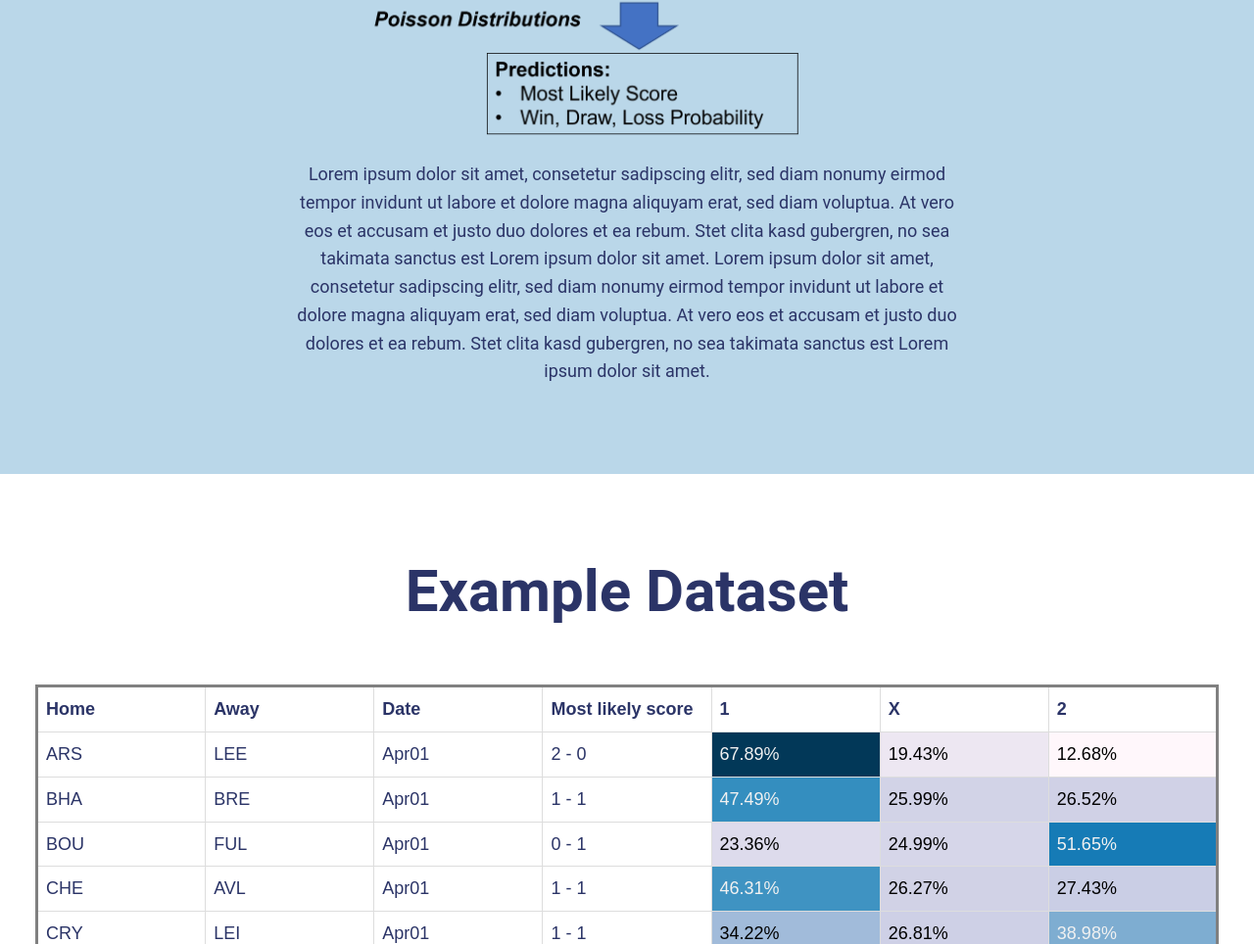
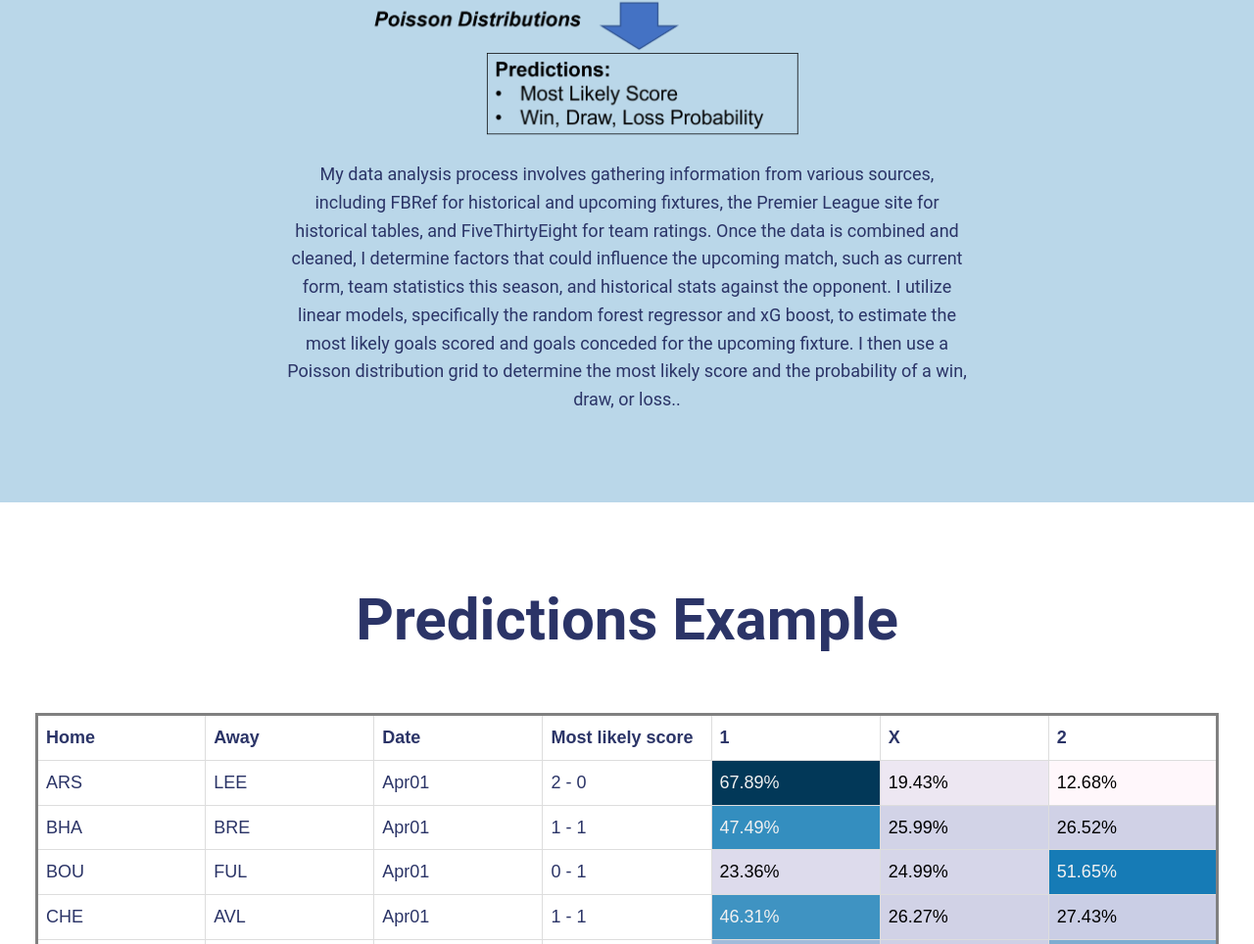
Before and after one commit to reggie301/reggie301.github.io, a plain HTML site: page football_forecasting.html in a window 1280 px wide. Shown: the part 1505-2469 px from the top of the page at 98% size. Drawn offline with Linux system fonts and the light colour scheme.

Commit message:
trying_to_make_more_friendly

```diff
--- a/css/football_forecasting_style.css
+++ b/css/football_forecasting_style.css
@@ -423,7 +423,7 @@ header{
     display: block;
     left: 0;
     top: 0;
-    width: 100%;
+    width: 100vw;
     min-height: 100vh;
     background-image: url("/images/PL30-board-ball-and-Trophy-at-PL-launch.jpg");
     background-position: center;
--- a/css/home_style.css
+++ b/css/home_style.css
@@ -579,13 +579,14 @@ header{
     background-color: var(--clr-dark);
     color: var(--clr-light);
     text-align: center;
+    margin: auto auto;
 
 }
 
 
 .portfolio{
     display: grid;
-    grid-template-columns: repeat(auto-fit,minmax(40vw, 1fr));
+    grid-template-columns: repeat(auto-fit,minmax(400px, 1fr));
     padding: 10px;
 }
 
@@ -604,7 +605,8 @@ header{
         opacity 250ms linear;
     position: relative;
     object-fit: cover;
-    height: 100%;
+    width: 100%;
+    max-height: 100%;
 }
 
 .img_description{
--- a/football_forecasting.html
+++ b/football_forecasting.html
@@ -72,20 +72,20 @@
             <h2 class='about-heading section__title'>About the Project</h2>
             <div class="about-content">
                 <img src='/images/football_forecasting_model.png' alt="Model Description" class='about-img'>
-                <p class="about-paragraph"> Lorem ipsum dolor sit amet, consetetur sadipscing elitr, sed diam nonumy
-                    eirmod tempor invidunt ut labore et dolore magna aliquyam erat, sed diam voluptua. At vero eos
-                    et accusam et justo duo dolores et ea rebum. Stet clita kasd gubergren, no sea takimata sanctus
-                    est Lorem ipsum dolor sit amet. Lorem ipsum dolor sit amet, consetetur sadipscing elitr, sed
-                    diam nonumy eirmod tempor invidunt ut labore et dolore magna aliquyam erat, sed diam voluptua.
-                    At vero eos et accusam et justo duo dolores et ea rebum. Stet clita kasd gubergren, no sea
-                    takimata sanctus est Lorem ipsum dolor sit amet.</p>
+                <p class="about-paragraph"> My data analysis process involves gathering information from various
+                    sources, including FBRef for historical and upcoming fixtures, the Premier League site for
+                    historical tables, and FiveThirtyEight for team ratings. Once the data is combined and cleaned, I
+                    determine factors that could influence the upcoming match, such as current form, team statistics
+                    this season, and historical stats against the opponent. I utilize linear models, specifically the
+                    random forest regressor and xG boost, to estimate the most likely goals scored and goals conceded
+                    for the upcoming fixture. I then use a Poisson distribution grid to determine the most likely score
+                    and the probability of a win, draw, or loss..</p>
             </div>
         </section>
 
         <!-- table -->
         <section class="dataset hidden">
-            <h2 class='about-heading section__title'>Example Dataset</h2>
-
+            <h2 class='about-heading section__title'>Predictions Example</h2>
             <style type="text/css">
                 table {
                     font-family: arial, sans-serif;
@@ -361,7 +361,7 @@
                     </a>
                 </li>
             </ul>
-            <ul class = "contact_list">
+            <ul class="contact_list">
                 <li class="contact_list__item">
                     Email: reggie301@gmail.com
                 </li>
```
